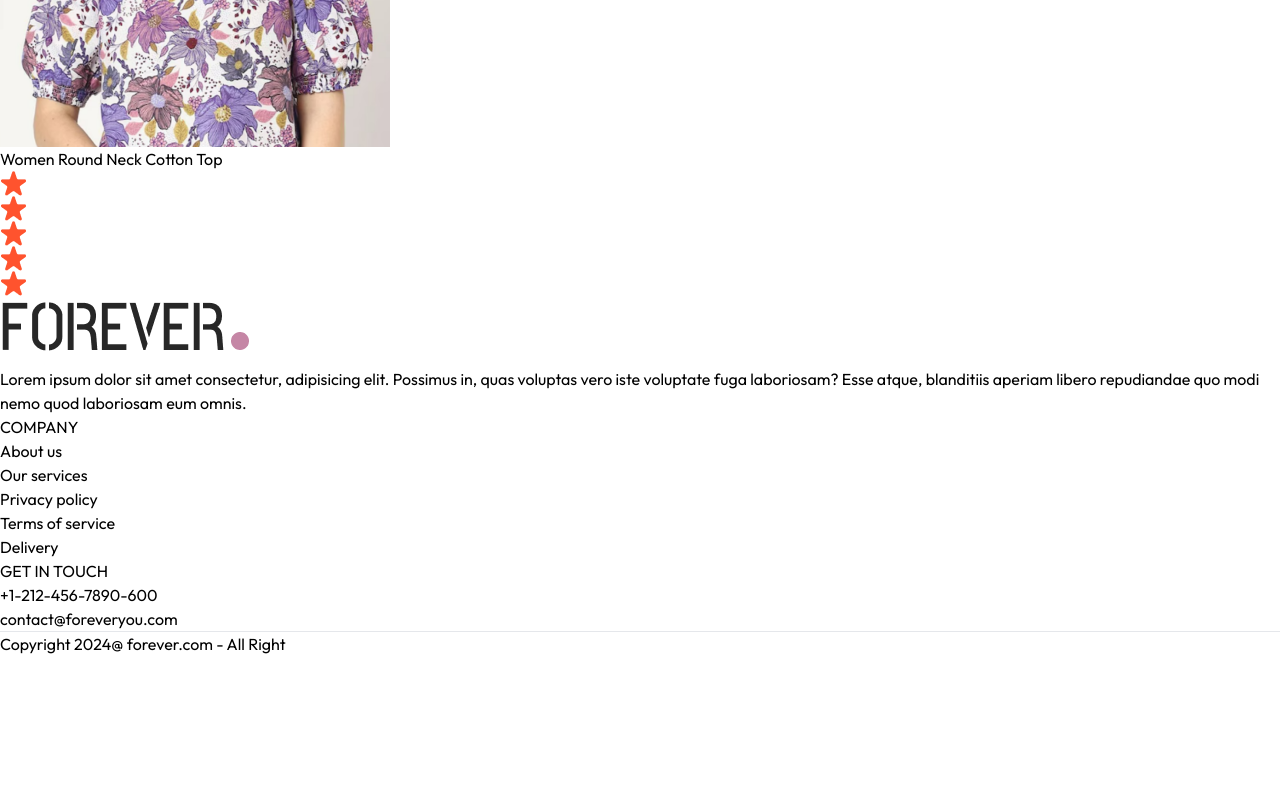
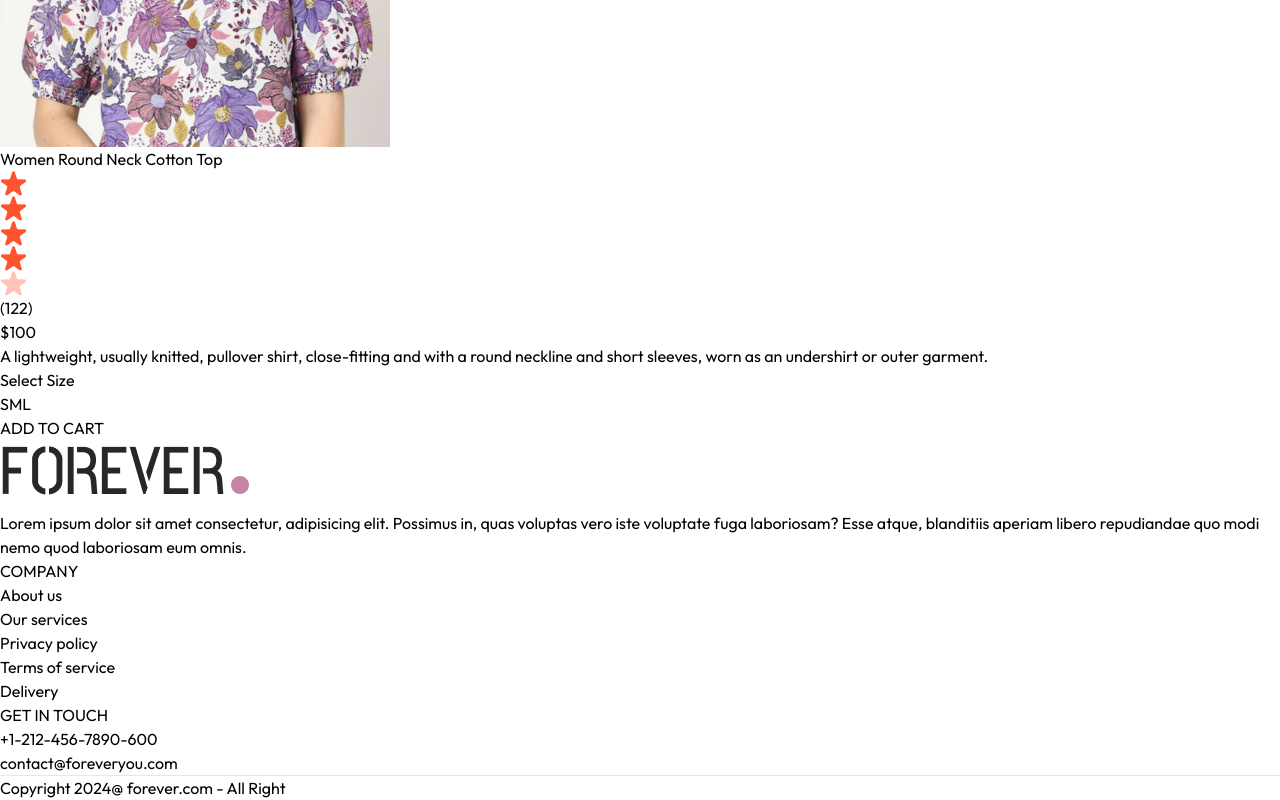
Before and after one commit to praise-cloud/ecomm, a React (Vite) app in the folder frontend/: page /product/aaaaa in a window 1280 px wide. Shown: the part 1275-2075 px from the top of the page. Before the commit the page ends 1931 px from the top, so only its background shows below. Built offline with nearby package versions, Linux system fonts and the light colour scheme.

Commit message:
made some changes to the product page

```diff
--- a/frontend/src/index.css
+++ b/frontend/src/index.css
@@ -19,6 +19,10 @@ a.active hr{
     font-style: normal;
   }
 
+  ::-webkit-scrollbar{
+    display: none;
+  }
+
   @media (max-width: 640px) {
     a.active{
         background-color: black;
--- a/frontend/src/pages/Product.jsx
+++ b/frontend/src/pages/Product.jsx
@@ -7,9 +7,10 @@ import { assets } from '../assets/frontend_assets/assets';
 const Product = () => {
 
     const { productId } = useParams();
-    const {products} = useContext(ShopContext);
+    const {products, currency } = useContext(ShopContext);
     const [productData, setProductData] = useState(false);
     const [image, setImage] = useState("");
+    const [size, setSize] = useState("");
 
     const fetchProductData = async () => {
         products.map((item)=>{
@@ -65,8 +66,20 @@ const Product = () => {
                         <img src={assets.star_icon} alt="" className="w-3" />
                         <img src={assets.star_icon} alt="" className="w-3" />
                         <img src={assets.star_icon} alt="" className="w-3" />
-                        <img src={assets.star_icon} alt="" className="w-3" />
+                        <img src={assets.star_dull_icon} alt="" className="w-3" />
+                        <p className="pl-2">(122)</p>
                     </div>
+                    <p className="mt-5 tet-3xl font-medium">{currency}{productData.price}</p>
+                    <p className="mt-5 text-gray-500 md:w-4/5">{productData.description}</p>
+                    <div className="flexflex-col gap-4 my-8">
+                        <p>Select Size</p>
+                        <div className="flex gap-2">
+                            {productData.sizes.map((item, index)=>(
+                                <button onClick={()=>setSize(item)} className={`border py-2 px-4 bg-gray-100 ${item === size ? "border-orange-500" : ""}`} key={index}>{item}</button>
+                            ))}
+                        </div>
+                    </div>
+                    <button className="bg-black text-white px-8 py-3 text-sm active:bg-gray-500">ADD TO CART</button>
                 </div>
         </div>
     </div>
```
